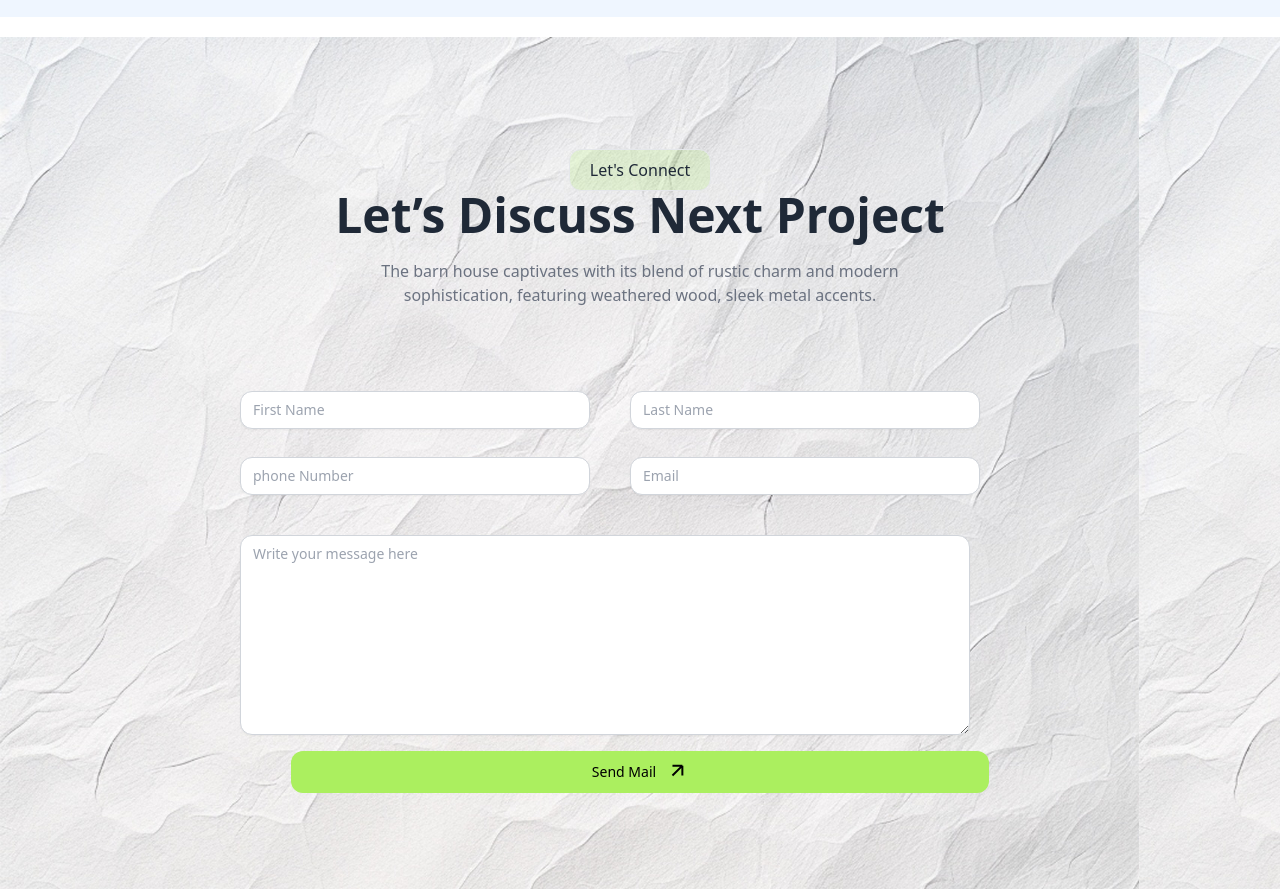
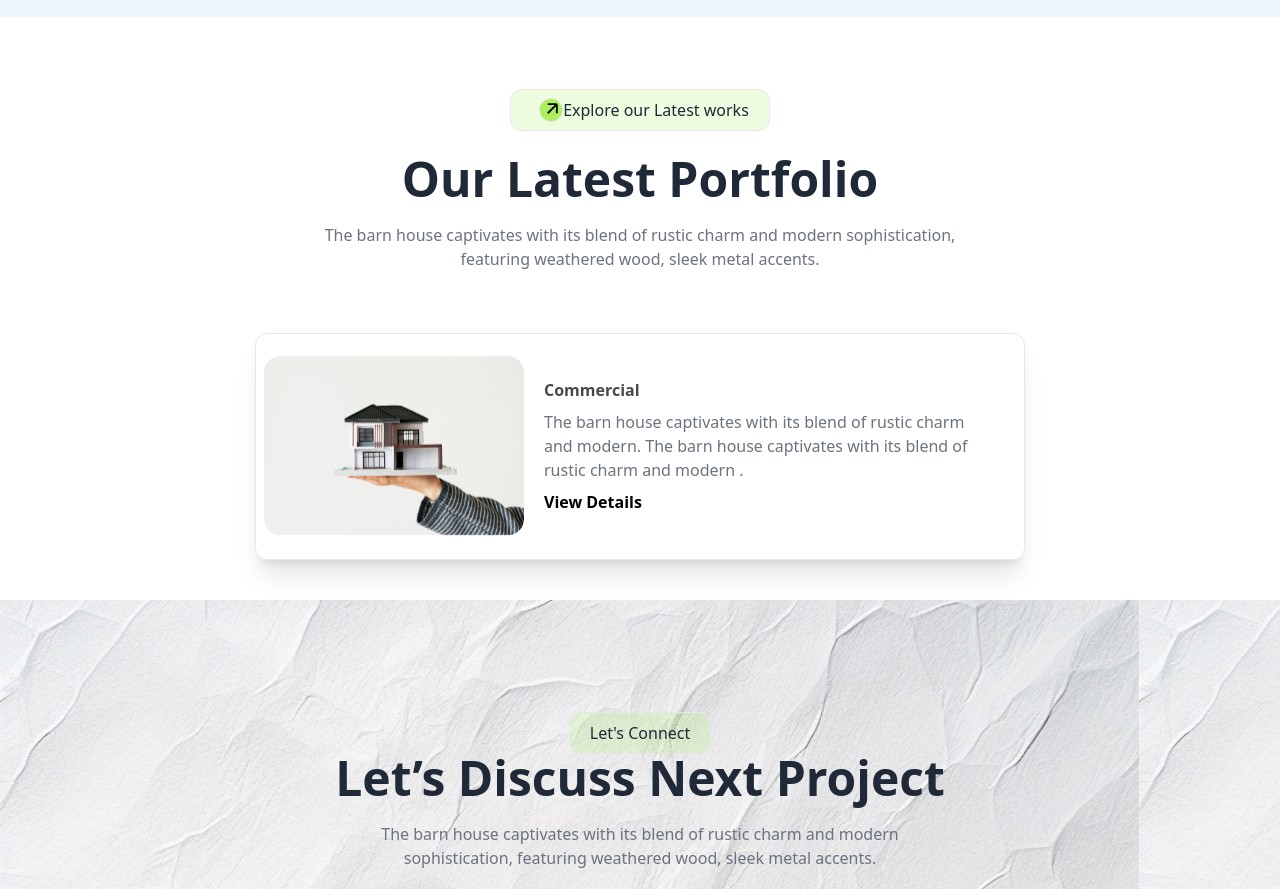
Before and after one commit to dip12345678925/my-third-assginment, a plain HTML site: page index.html in a window 1280 px wide. Shown: the part 1770-2659 px from the top of the page. Drawn offline with nearby package versions, Linux system fonts and the light colour scheme.

Commit message:
added cmnsdgvsihnadjJSh

```diff
--- a/index.html
+++ b/index.html
@@ -197,8 +197,38 @@
         </div>
       </div>
     </section>
+    <!-- challang -->
+     <!-- section-3 --Our Latest Portfolio -->
+     <section class="mb-10 -mt-10">
+      <div class="text-center mb-5">
+        <button class="flex bg-[#ABEF5F33] border rounded-xl px-5 py-2 mt-28 mx-auto"><svg xmlns="http://www.w3.org/2000/svg" class="h-6 w-6 ml-2 -rotate-45 border  bg-[#ABEF5F] text-black rounded-full" fill="none" viewBox="0 0 24 24" stroke="currentColor" stroke-width="2">
+          <path d="M14 5l7 7m0 0l-7 7m7-7H7" />
+      </svg> Explore our Latest works</button>
+      <br>
+        <h1 class="text-3xl md:text-4xl lg:text-5xl font-bold mb-5">Our Latest Portfolio</h1>
+        <p class="text-gray-500 lg:w-[670px] lg:h[50px] w-[330px] h-[70px] mx-auto">The barn house captivates with its blend of rustic charm and modern sophistication, featuring weathered wood, sleek metal accents. </p>
+        </div>
+        <!-- card  -->
+        <div class="flex mx-auto justify-center mt-10">
+          <div class="lg:flex gap-5 border shadow-xl rounded-xl items-center px-2 py-2 lg:w-[770px] lg:h-[227px] w-[300px] h-[400px]" >
+             <div class="">
+               <img src="assets/img1.png" alt="">
+             </div>
+             <div class="space-y-2">
+               <h3 class="text-[#494949] font-bold">Commercial</h3>
+               <p class="lg:w-[440px] text-gray-500">The barn house captivates with its blend of rustic charm and modern. The barn house captivates with its blend of rustic charm and modern .</p>
+               <p class="font-bold text-black">View Details</p>
+             </div>
+          </div>
+            <div></div>
+         </div>
+         <!-- card-2  -->
+         <div>
+
+         </div>
+     </section>
     <!-- section-2 -->
-    <!-- Let’s Discuss Next Project -->
+    <!-- Let’s Discuss Nexmt Project -->
     <section class=" mt-5  h-[990px]" style="background-image:url(assets/bg.jpg);">
       <div class="text-center">
         <button class="bg-[#ABEF5F33] border rounded-xl px-5 py-2 mt-28"> Let's Connect</button>
@@ -242,7 +272,6 @@
     </div>
   </div>
     </section>
-    <!-- l nojcscpks -->
 
   </main>
     <footer class="footer footer-center bg-black text-base-content rounded p-10">
```
